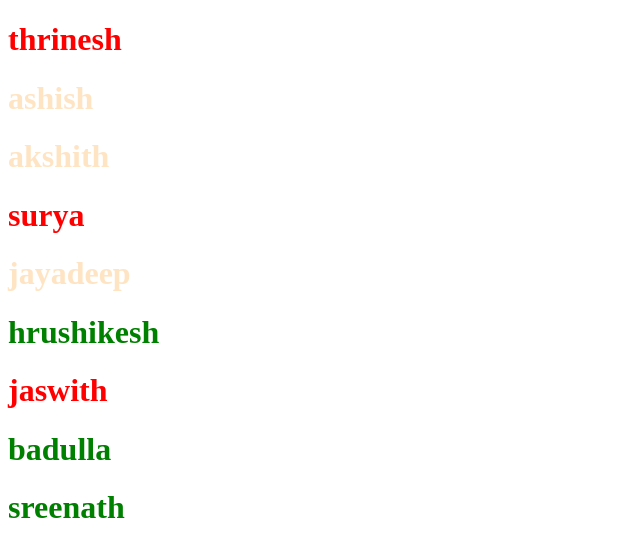
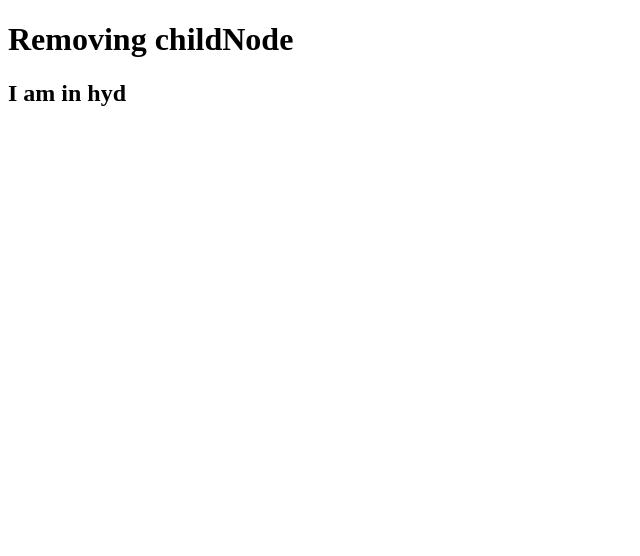
Before and after one commit to JithyaNiketh/Web-Training, a plain HTML site: page DOM.html in a window 1280 px wide. Shown: the whole page, without its empty margins (0-640 px from the left). Drawn offline with Linux system fonts and the light colour scheme.

Commit message:
Add files via upload

```diff
--- a/DOM.html
+++ b/DOM.html
@@ -1,10 +1,10 @@
 <!DOCTYPE html>
 <html lang="en">
-<head>
-    <meta charset="UTF-8">
+    <head>
+        <meta charset="UTF-8">
     <meta name="viewport" content="width=device-width, initial-scale=1.0">
     <title>Styled Headings</title>
-    <style>
+    <!-- <style>
         .a {
             color: bisque;
         }
@@ -14,17 +14,29 @@
         .c {
             color: green;
         }
-    </style>
+    </style> -->
 </head>
 <body>
-    <h1 class="b">thrinesh</h1>
-    <h1 class="a">ashish</h1>
-    <h1 class="a">akshith</h1>
-    <h1 class="b">surya</h1>
-    <h1 class="a">jayadeep</h1>
-    <h1 class="c">hrushikesh</h1>
-    <h1 class="b">jaswith</h1>
-    <h1 class="c">badulla</h1>
-    <h1 class="c">sreenath</h1>
+    <h1>Removing childNode</h1>
+<h2> I am in hyd</h2>
+<ul>
+    <li>Name 1<li>
+    <li>Name 2<li>
+    <li>Name 3<li>
+    <li>Name 4<li>
+</ul>
+
+<script>
+    const ul = document.querySelector('ul')
+    const lists = document.querySelectorAll('li')
+    console.log(ul)
+    console.log(lists)
+    for (const list of lists){
+        console.log(`Removing: ${list.textContent}`)
+        ul.removeChild(list)
+        console.log(lists)
+        console.log(list)
+    }
+</script>
 </body>
 </html>
```
Also changed, not shown: DOM.txt (+26 -0 lines), Q/sample.html (added, +13 -0 lines), Functions in JS.txt (line endings or trailing spaces), Q/style.css (added).
